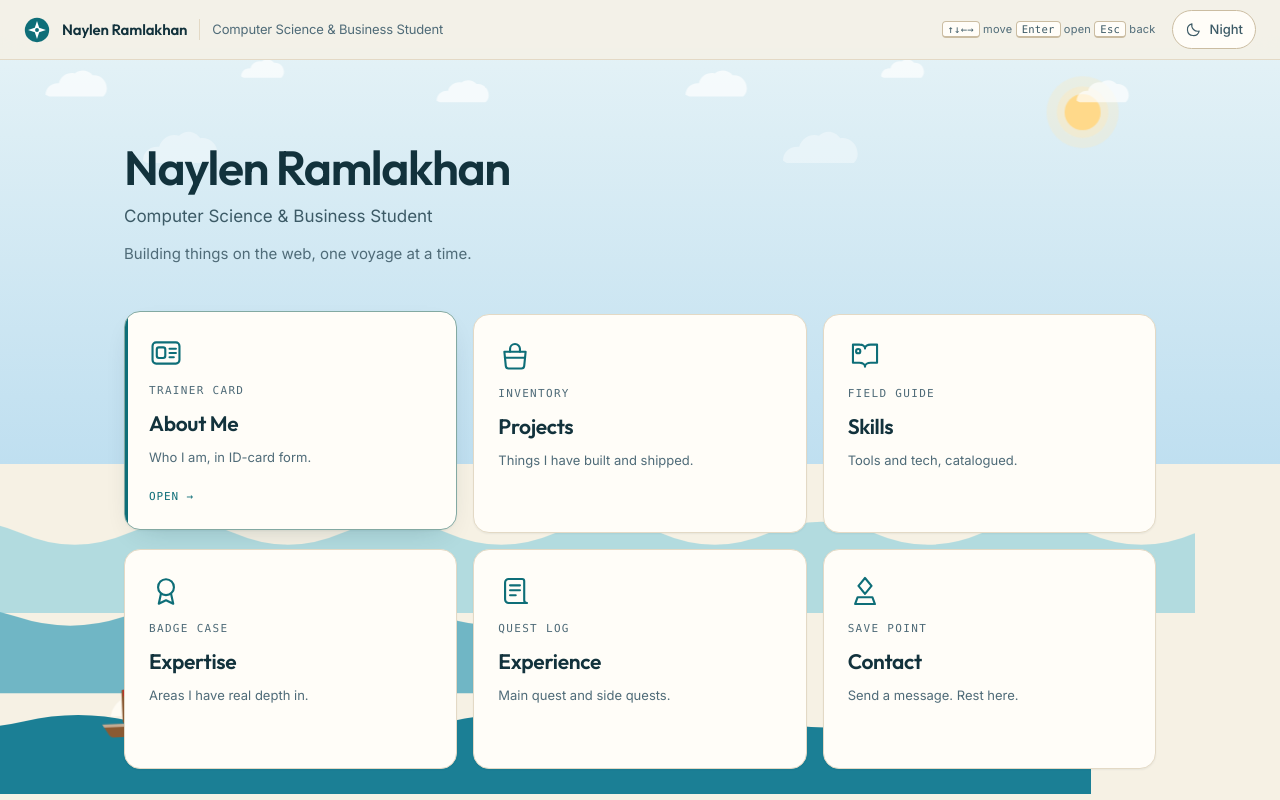
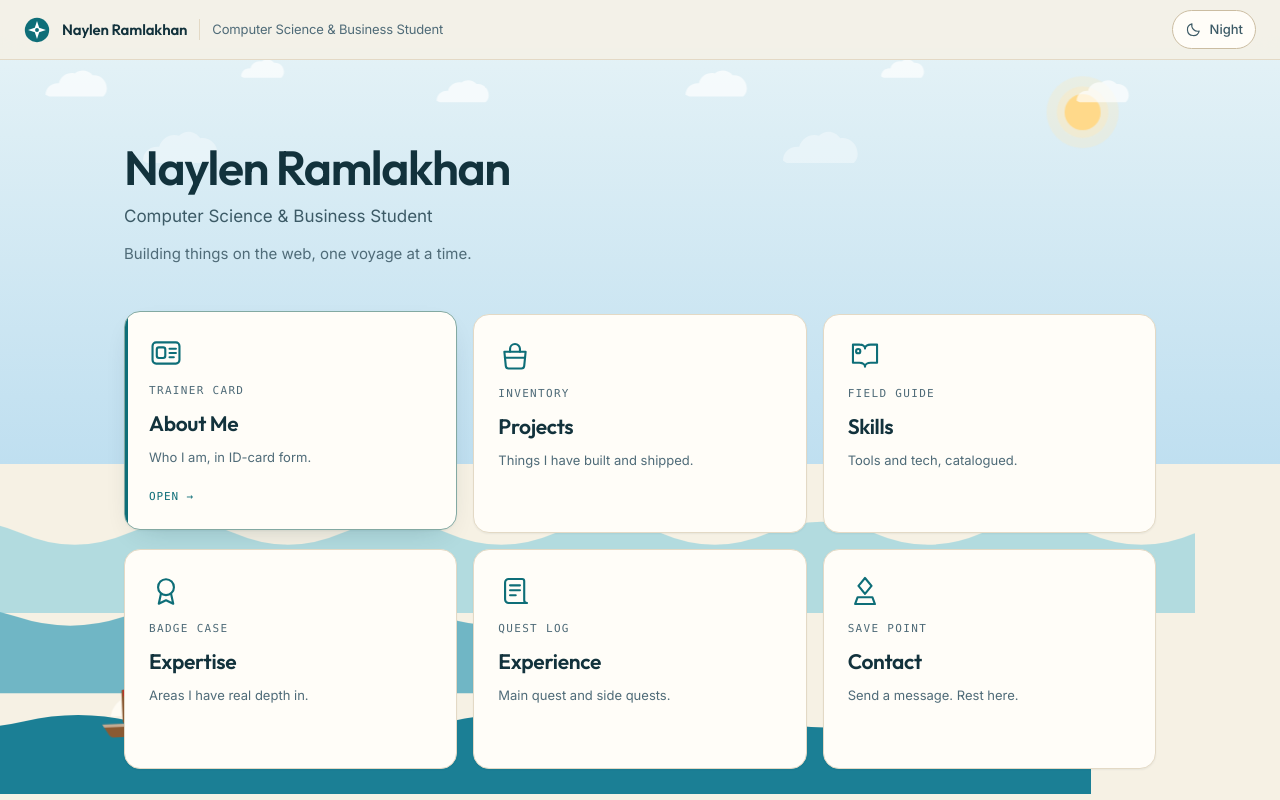
Before and after one commit to Naylen-R/naylen-portfolio, a React (Vite) app: page / in a window 1280 px wide. Shown: the top 800 px of the page. Built offline with nearby package versions, Linux system fonts and the light colour scheme.

Commit message:
Remove keyboard hint from top HUD bar

```diff
--- a/src/components/Hud.tsx
+++ b/src/components/Hud.tsx
@@ -28,11 +28,6 @@ export function Hud({ onHome }: HudProps) {
 
       <div className="hud__spacer" />
 
-      <p className="hud__hint">
-        <span className="hud__key">↑↓←→</span> move <span className="hud__key">Enter</span> open{' '}
-        <span className="hud__key">Esc</span> back
-      </p>
-
       <button type="button" className="theme-toggle" onClick={toggle} aria-label={nextLabel}>
         {theme === 'dark' ? <SunIcon /> : <MoonIcon />}
         <span className="theme-toggle__label">{theme === 'dark' ? 'Day' : 'Night'}</span>
--- a/src/styles/global.css
+++ b/src/styles/global.css
@@ -203,30 +203,6 @@ ol {
 
 .hud__spacer {
   flex: 1;
-}
-
-.hud__hint {
-  display: none;
-  font-size: var(--step--2);
-  color: var(--muted);
-  letter-spacing: 0.02em;
-}
-
-@media (min-width: 900px) {
-  .hud__hint {
-    display: inline;
-  }
-}
-
-.hud__key {
-  font-family: var(--font-mono);
-  font-size: 0.66rem;
-  padding: 1px 5px;
-  border: 1px solid var(--line-strong);
-  border-bottom-width: 2px;
-  border-radius: 4px;
-  background: var(--surface);
-  color: var(--ink-soft);
 }
 
 /* --- Theme toggle ------------------------------------------------------- */
```
